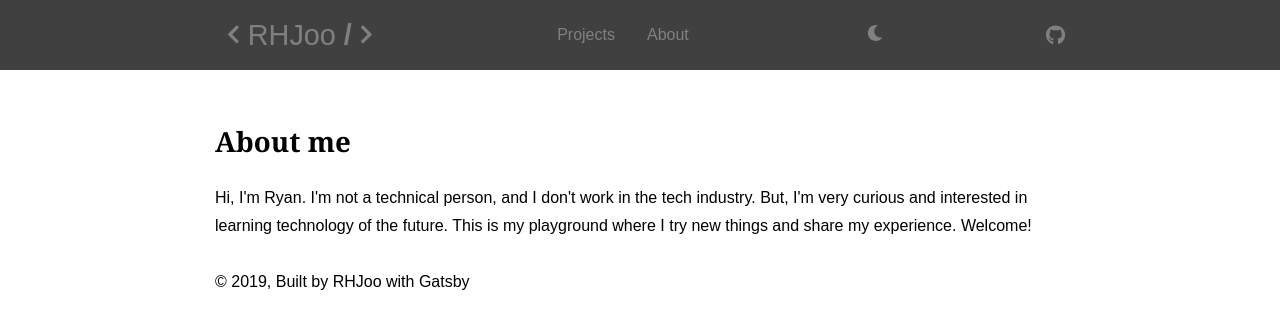
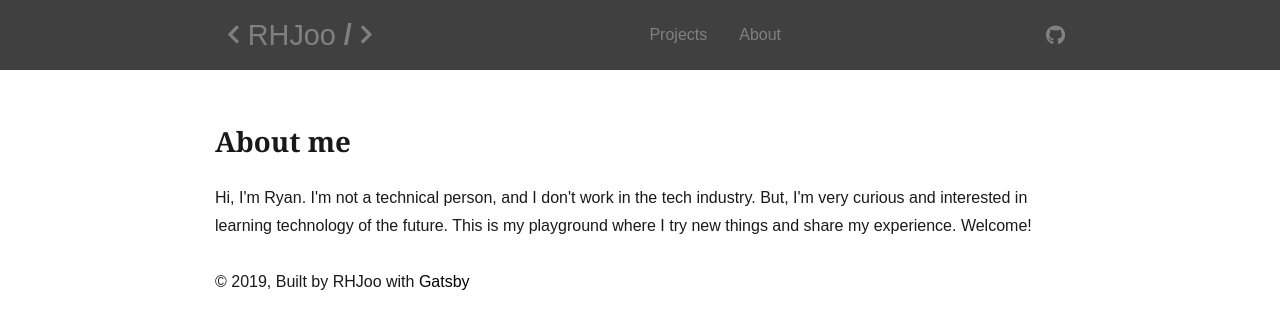
Before and after one commit to Rhjoo/rhjoo-blog, a Gatsby site: page /about in a window 1280 px wide. Built offline with nearby package versions, Linux system fonts and the light colour scheme; Gatsby itself is replaced by a stand-in of ours; some packages are replaced by stand-ins of ours.

Commit message:
commit before revert back to dark-theme branch

```diff
--- a/src/components/layout.js
+++ b/src/components/layout.js
@@ -1,17 +1,15 @@
-import React, { useContext } from "react"
+import React from "react"
 import Navbar from "./navbar/navbar"
 import styled from "styled-components"
-import { ThemeContext } from "../contexts/ThemeContext"
 
 
 class Layout extends React.Component {
-  static contextType = ThemeContext;
   render() {
     const { location, title, children } = this.props
     const { isLightTheme, light, dark } = this.context;
     const theme = isLightTheme ? light : dark;
     return (
-      <div style={{background: theme.color, color: theme.font}}>
+      <div>
         <Navbar />
         <Main>{children}</Main>
         <Footer>
--- a/src/components/navbar/navbar.js
+++ b/src/components/navbar/navbar.js
@@ -2,7 +2,6 @@ import React from 'react'
 import NavbarHeader from './navbarHeader'
 import NavbarLinks from './navbarLinks'
 import NavbarIcons from './navbarIcons'
-import ThemeToggle from './themeToggle';
 import styled from 'styled-components'
 
 class Navbar extends React.Component {
@@ -20,7 +19,6 @@ class Navbar extends React.Component {
         <div className="nav-container">
           <NavbarHeader />
           <NavbarLinks />
-          <ThemeToggle />
           <NavbarIcons />
         </div>
       </NavWrapper>
--- a/src/components/navbar/themeToggle.js
+++ /dev/null
@@ -1,30 +0,0 @@
-import React, { useContext } from 'react';
-import { ThemeContext } from '../../contexts/ThemeContext';
-import { FaMoon } from 'react-icons/fa';
-import styled from 'styled-components';
-
-const ThemeToggle = () => {
-  const { toggleTheme } = useContext(ThemeContext);
-  return (
-    <ButtonWrapper onClick={toggleTheme}><FaMoon /></ButtonWrapper>
-  );
-}
-
-export default ThemeToggle;
-
-const ButtonWrapper = styled.button`
-  font-size: 1rem;
-  /* cursor: pointer; */
-  text-align: center;
-  height: 70px;
-  color: gray;
-  background-color: #404040;
-  border: none;
-  box-shadow: none;
-  :hover {
-    color: whitesmoke;
-  }
-  :focus {
-    outline: none;
-  }
-`
--- a/src/pages/about.js
+++ b/src/pages/about.js
@@ -3,12 +3,10 @@ import { Link } from "gatsby"
 
 import Layout from "../components/layout"
 import SEO from "../components/seo"
-import ThemeContextProvider from "../contexts/ThemeContext"
 
 class About extends React.Component {
   render() {
     return (
-      <ThemeContextProvider>
       <Layout>
         <SEO
           title="About Me"
@@ -20,7 +18,6 @@ class About extends React.Component {
           This is my playground where I try new things and share my experience. Welcome!
         </p>
       </Layout>
-      </ThemeContextProvider>
     )
   }
 }
--- a/src/pages/index.js
+++ b/src/pages/index.js
@@ -3,7 +3,6 @@ import { Link, graphql } from "gatsby"
 
 import Layout from "../components/layout"
 import SEO from "../components/seo"
-import ThemeContextProvider, { ThemeContext } from "../contexts/ThemeContext"
 
 class BlogIndex extends React.Component {
   render() {
@@ -12,7 +11,6 @@ class BlogIndex extends React.Component {
     const posts = data.allMarkdownRemark.edges
 
     return (
-      <ThemeContextProvider>
       <Layout location={this.props.location} title={siteTitle}>
         <SEO
           title="All posts"
@@ -40,7 +38,6 @@ class BlogIndex extends React.Component {
           )
         })}
       </Layout>
-      </ThemeContextProvider>
     )
   }
 }
--- a/src/pages/projects.js
+++ b/src/pages/projects.js
@@ -3,12 +3,10 @@ import { Link } from "gatsby"
 
 import Layout from "../components/layout"
 import SEO from "../components/seo"
-import ThemeContextProvider from "../contexts/ThemeContext"
 
 class Projects extends React.Component {
   render() {
     return (
-      <ThemeContextProvider>
       <Layout>
         <SEO
           title="Projects"
@@ -19,7 +17,6 @@ class Projects extends React.Component {
           Coming soon...
         </p>
       </Layout>
-      </ThemeContextProvider>
     )
   }
 }
--- a/src/templates/blog-post.js
+++ b/src/templates/blog-post.js
@@ -4,8 +4,6 @@ import { Link, graphql } from "gatsby"
 import Layout from "../components/layout"
 import SEO from "../components/seo"
 import styled from 'styled-components'
-import ThemeContextProvider from "../contexts/ThemeContext"
-
 
 class BlogPostTemplate extends React.Component {
   render() {
@@ -15,7 +13,6 @@ class BlogPostTemplate extends React.Component {
     const { previous, next } = this.props.pageContext
 
     return (
-      <ThemeContextProvider>
       <Layout location={this.props.location} title={siteTitle}>
         <SEO title={post.frontmatter.title} description={post.excerpt} />
         <h2 style={{ fontFamily: `sans-serif`, marginBottom: 0 }}>{post.frontmatter.title}</h2>
@@ -45,7 +42,6 @@ class BlogPostTemplate extends React.Component {
           </li>
         </ul>
       </Layout>
-      </ThemeContextProvider>
     )
   }
 }
```
Lines whose indentation alone changed are shown as unchanged.
